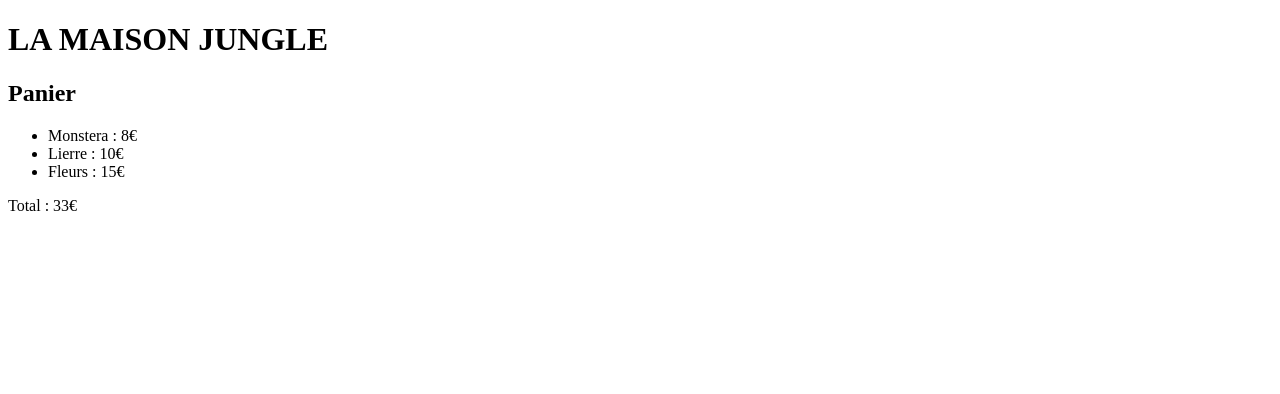
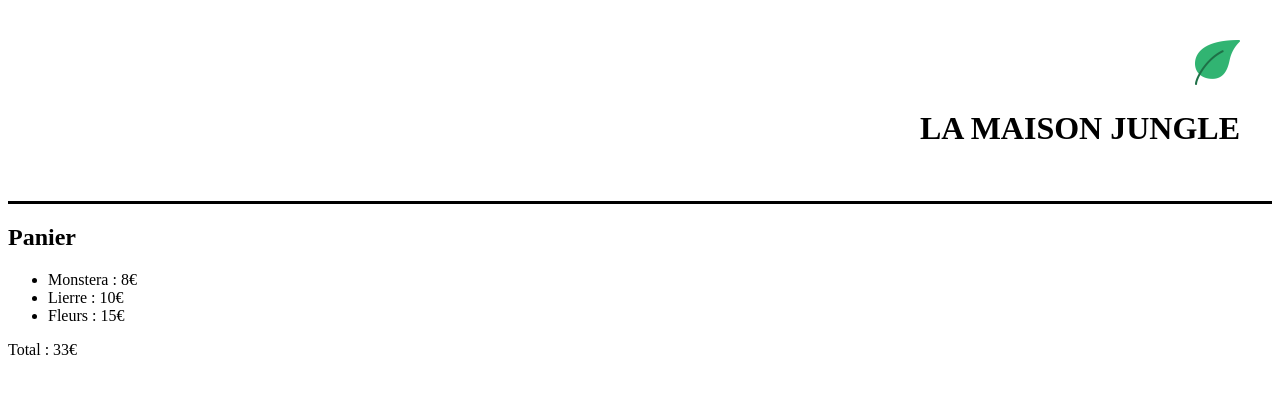
Before and after one commit to fhermas22/jungle-home, a React (Vite) app: page / in a window 1280 px wide. Shown: the top 394 px of the page. Built offline with nearby package versions, Linux system fonts and the light colour scheme.

Commit message:
Incorporate style and assets into the project

```diff
--- a/src/components/Banner.jsx
+++ b/src/components/Banner.jsx
@@ -1,8 +1,14 @@
+import '../styles/Banner.css'
+import logo from '../assets/logo.png';
+
 function Banner() {
   const title = "la maison jungle";
 
   return (
-    <h1>{title.toUpperCase()}</h1>
+    <div className="lmj-banner">
+        <img src={logo} alt='La maison jungle' className='lmj-logo' />
+        <h1 className='lmj-title'>{title.toUpperCase()}</h1>
+    </div>
   )
 }
 
--- a/src/main.jsx
+++ b/src/main.jsx
@@ -1,6 +1,6 @@
 import { StrictMode } from 'react'
 import { createRoot } from 'react-dom/client'
-import './index.css'
+import './styles/index.css'
 import App from './components/App.jsx'
 
 createRoot(document.getElementById('root')).render(
--- /dev/null
+++ b/src/styles/Banner.css
@@ -0,0 +1,15 @@
+.lmj-banner {
+    color: black;
+    text-align: right;
+    padding: 32px;
+    border-bottom: solid 3px black;
+}
+
+.lmj-title {
+	padding-left: 32px;
+}
+
+.lmj-logo {
+	height: 45px;
+	width: 45px;
+}
```
Also changed, not shown: src/assets/logo.png (added), src/styles/index.css (added).
